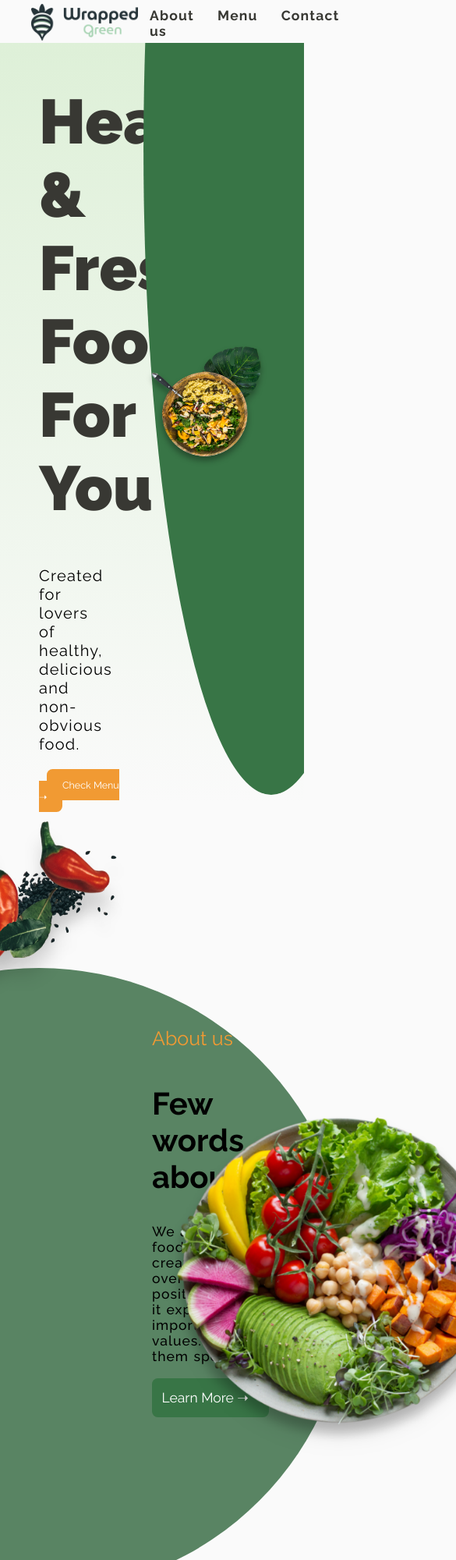
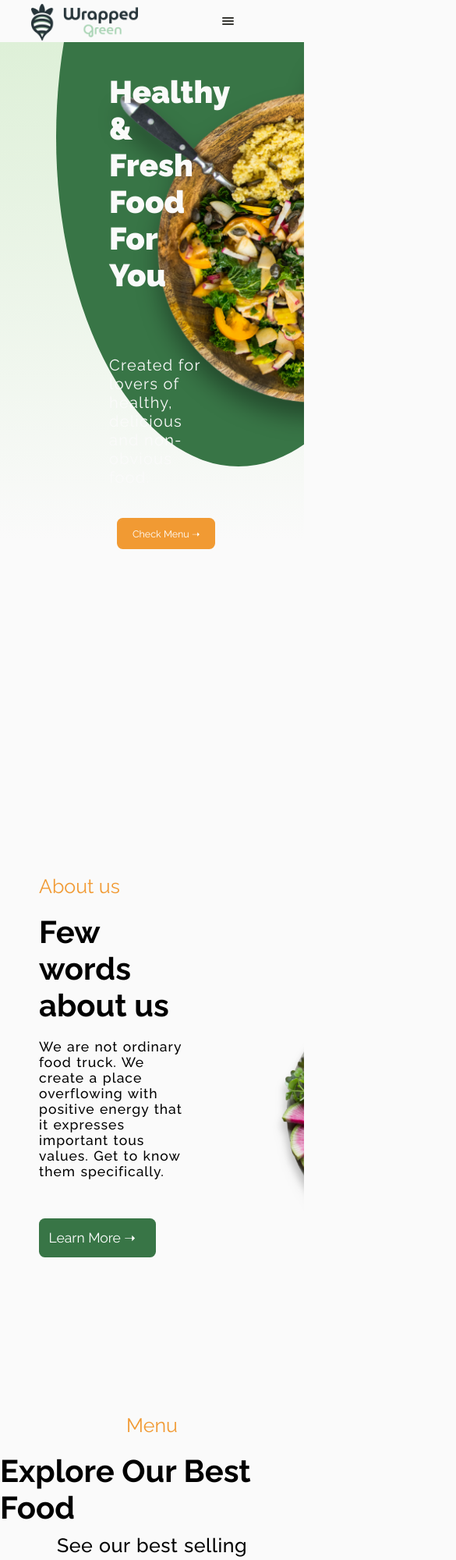
Before and after one commit to abdzr/wrapped-green, a plain HTML site: page index.html in a window 390 px wide. Shown: the top 2000 px of the page at 78% size, 585 px wide, since content can reach past the window. Drawn offline with Linux system fonts and the light colour scheme.

Commit message:
finished mobile design

```diff
--- a/index.html
+++ b/index.html
@@ -14,6 +14,10 @@
             <div class="navbar-img-container">
                 <img src="./images/wrapped_green_logo.png" alt="">
             </div>
+            <input type="checkbox" name="navbar-toggle" id="navbar-toggle" class="navbar-toggle">
+            <label for="navbar-toggle" class="navbar-toggle-label">
+                <span></span>
+            </label>
             <div class="navbar-btns">
                 <a href="#" class="navbar-btn">About us</a>
                 <a href="#" class="navbar-btn">Menu</a>
@@ -52,7 +56,8 @@
         <div class="menu-content">
             <h3 class="menu-h3">Menu</h3>
             <h2 class="menu-h2">Explore Our Best Food</h2>
-            <p class="menu-text">Below you can see our best selling meals!</p>
+            <p class="menu-text"><span class="menu-text desktop">Below you can see our best selling meals!</span>
+            <span class="menu-text mobile"> See our best selling</span></p>
         </div>
         <div class="menu-elements">
             <div class="menu-element1">
--- a/styles.css
+++ b/styles.css
@@ -5,12 +5,14 @@
 }
 
 * {
+    margin: 0;
+    padding: 0;
     box-sizing: border-box;
     font-family: 'Raleway', sans-serif;
 }
 
 body {
-    margin: 0 auto;
+    margin: 0;
     background-color: #fafafa;
 
 }
@@ -24,6 +26,10 @@ body {
     justify-content: space-between;
     padding-top: 0.5rem;
     padding-left: 2rem;
+}
+
+.navbar-toggle {
+    display: none;
 }
 
 .navbar-img-container {
@@ -48,18 +54,19 @@ body {
 .top-section {
     width: 100%;
     display: flex;
-    margin: 0 auto;
+    margin: auto;
     background: linear-gradient(180deg, #DEF0D8, #fafafa);
     justify-content: space-between;
 }
 
 .top-section-content {
-    padding-left: 5rem;
-    width: 40%;
+    padding-left: 10rem;
+    width: 50%;
     position: relative;
 }
 
 .top-section-content>h1 {
+    padding-left: 15rem;
     font-size: 8rem;
     color: #383833;
     font-weight: 800;
@@ -68,8 +75,10 @@ body {
 .top-section-content>p {
     letter-spacing: 0.125rem;
     padding-bottom: 1.25rem;
+    padding-left: 15rem;
     width: 60%;
     font-size: 2rem;
+    margin: 4rem 0;
 }
 
 .top-section-btn {
@@ -79,7 +88,7 @@ body {
     border-radius: 0.75rem;
     background-color: #f19a33;
     padding: 1.25rem 2rem;
-    margin-left: 1rem;
+    margin-left: 20rem;
 }
 
 .top-section-content>img {
@@ -130,7 +139,7 @@ body {
     justify-content: center;
     align-items: center;
     position: relative;
-    width: 50%;
+    width: 60%;
     height: 150%;
 }
 
@@ -149,14 +158,16 @@ body {
     width: clamp(40rem, 50rem, 80rem);
     z-index: 1;
     position: absolute;
-    left: 18rem;
-    top: 27rem;
+    left: 8rem;
+    top: 30rem;
 }
 
 .about-us-content {
     width: 50%;
     display: flex;
     flex-direction: column;
+    margin-right: 3rem;
+    z-index: 2;
 }
 
 .about-us-content>h3 {
@@ -223,6 +234,10 @@ body {
     font-weight: 500;
     word-spacing: 1px;
     letter-spacing: 0.5px;
+}
+
+.mobile {
+    display: none;
 }
 
 .menu-elements {
@@ -429,3 +444,225 @@ body {
 .footer-social-media {
     margin: 4rem;
 }
+
+
+/* PHONE */
+
+@media only screen and (max-width: 76rem) {
+
+
+    /* NAVBAR */
+    .navbar-btns {
+        display: none;
+    }
+
+    .navbar-toggle {
+        display: none;
+    }
+
+    .navbar-toggle-label {
+        position: absolute;
+        top: 1rem;
+        right: 3rem;
+        margin: 2rem;
+    }
+
+    .navbar-toggle-label span,
+    .navbar-toggle-label span::after,
+    .navbar-toggle-label span::before {
+        display: block;
+        background: #383833;
+        height: 0.2rem;
+        width: 1.5rem;
+        border-radius: 0.2rem;
+        margin-right: 4rem;
+    }
+
+    .navbar-toggle-label span::after,
+    .navbar-toggle-label span::before {
+        content: '';
+        position: absolute;
+    }
+
+
+    .navbar-toggle-label span::after {
+        bottom: 0.8rem;
+    }
+
+    .navbar-toggle-label span::before {
+        bottom: 0.4rem;
+    }
+
+    .navbar-toggle:checked~.navbar-btns {
+        display: flex;
+        flex-direction: column;
+        margin: 4rem;
+    }
+
+    /* TOP SECTION*/
+
+    .top-section {
+        display: flex;
+        margin: auto;
+        width: 100%;
+        height: 100%;
+    }
+
+    .top-section-content {
+        width: 80%;
+        z-index: 1;
+    }
+
+    .top-section-content>h1 {
+        font-size: 4rem;
+        padding: 4rem;
+        color: #fafafa;
+    }
+
+    .top-section-content>p {
+        color: #fafafa;
+        padding-left: 4rem;
+        width: 80%;
+        margin-bottom: 4rem;
+    }
+
+    .top-section-content>a {
+        margin-left: 5rem;
+    }
+
+    .top-section-img-container {
+        width: 100%;
+        height: 100%;
+        position: absolute;
+    }
+
+    .top-section-ellipse {
+        clip-path: none;
+        width: 120%;
+        position: absolute;
+        z-index: 0;
+        top: -30rem;
+        right: -15rem;
+        border-radius: 50%;
+        overflow: visible;
+    }
+
+    .top-section-img {
+        position: absolute;
+        right: -35rem;
+        top: 0;
+        width: 60rem;
+    }
+
+    .top-section-content>img {
+        display: none;
+    }
+
+    /* ABOUT US */
+
+    .about-us-section {
+        display: flex;
+        flex-direction: row-reverse;
+        overflow: hidden;
+        margin-top: 40rem;
+    }
+
+    .about-us-content {
+        width: 80%;
+        margin: 0 0 0 5rem;
+    }
+
+    .about-us-content>a {
+        margin: 5rem 0 0 0;
+    }
+
+    .about-us-ellipse {
+        display: none;
+    }
+
+    .about-us-img {
+        width: 40rem;
+    }
+
+    /*  MENU SECTION */
+
+    .menu-section {
+        margin: auto auto 10rem auto;
+    }
+
+    .menu-h3 {
+        margin-bottom: 2rem;
+    }
+
+    .menu-h2 {
+        padding-bottom: 1rem;
+    }
+
+    .desktop {
+        display: none;
+    }
+
+    .mobile {
+        display: flex;
+        font-size: 2.5rem;
+    }
+
+    .menu-element1,
+    .menu-element2,
+    .menu-element3 {
+        height: 40rem;
+        min-width: 35rem;
+    }
+
+    .menu-element1>div>h4,
+    .menu-element2>div>h4,
+    .menu-element3>div>h4 {
+        margin: 0 auto;
+    }
+
+    .menu-element1>div>p,
+    .menu-element2>div>p,
+    .menu-element3>div>p {
+        margin: 1rem 3rem;
+        padding-bottom: 0;
+    }
+
+
+    .menu-element1>div,
+    .menu-element2>div,
+    .menu-element3>div {
+        height: 10%;
+    }
+
+    /* LAST SECTION */
+
+    .last-section {
+        display: flex;
+        flex-direction: column;
+        width: 100%;
+        margin: 0;
+    }
+
+    .last-section-text-container {
+        display: flex;
+        width: 80%;
+        justify-content: center;
+        align-items: center;
+        text-align: center;
+    }
+
+    .last-section-h2 {
+        font-size: 4rem;
+    }
+
+    .last-section-img-container {
+        display: flex;
+        margin-top: 4rem;
+    }
+
+    .last-section-img-container>img {
+        margin: 0;
+        width: 50%;
+        box-shadow: 0.4rem 0.4rem 2rem -1rem;
+    }
+}
```
